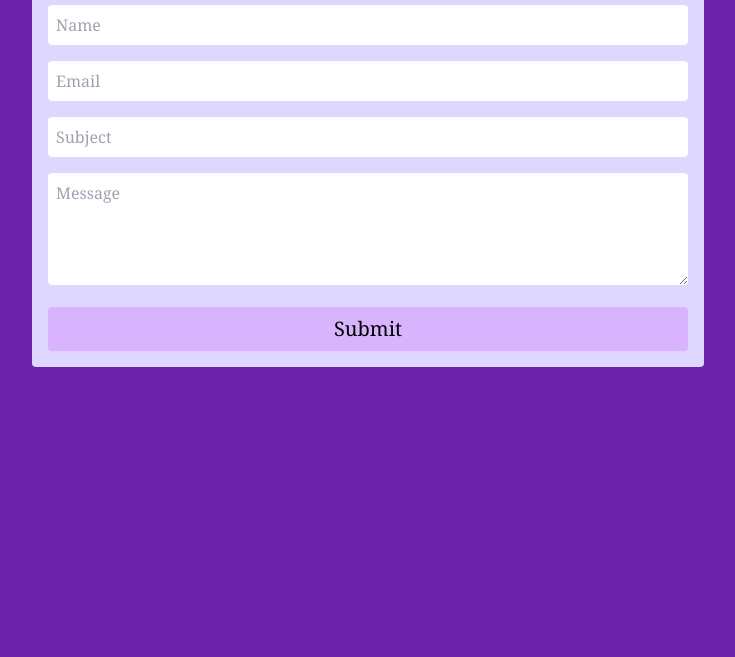
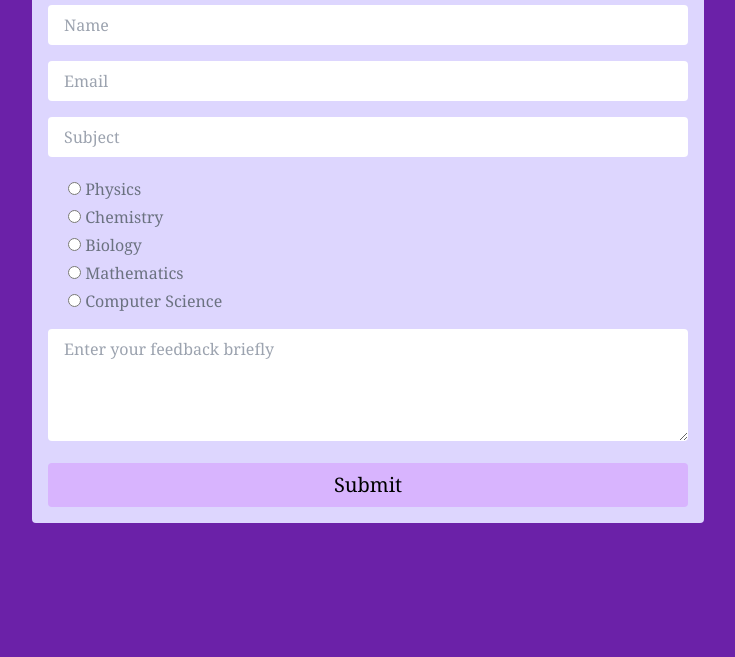
Before and after one commit to GayathriHG/cyberdude-challenges, a website: page DOM-tasks/Task-01-Form/dist/index.html in a window 1280 px wide. Shown: the part 143-800 px from the top of the page, without its empty margins (272-1007 px from the left). Drawn offline with Linux system fonts and the light colour scheme.

Commit message:
npm run built changes

```diff
--- a/DOM-tasks/Task-01-Form/dist/assets/index-mXlFEwSe.js
+++ /dev/null
@@ -1 +0,0 @@
-(function(){const t=document.createElement("link").relList;if(t&&t.supports&&t.supports("modulepreload"))return;for(const e of document.querySelectorAll('link[rel="modulepreload"]'))s(e);new MutationObserver(e=>{for(const r of e)if(r.type==="childList")for(const o of r.addedNodes)o.tagName==="LINK"&&o.rel==="modulepreload"&&s(o)}).observe(document,{childList:!0,subtree:!0});function i(e){const r={};return e.integrity&&(r.integrity=e.integrity),e.referrerPolicy&&(r.referrerPolicy=e.referrerPolicy),e.crossOrigin==="use-credentials"?r.credentials="include":e.crossOrigin==="anonymous"?r.credentials="omit":r.credentials="same-origin",r}function s(e){if(e.ep)return;e.ep=!0;const r=i(e);fetch(e.href,r)}})();const c=document.querySelector(".yourName");console.dir(c);
--- /dev/null
+++ b/DOM-tasks/Task-01-Form/dist/assets/index-s5cKixEy.js
@@ -0,0 +1 @@
+(function(){const o=document.createElement("link").relList;if(o&&o.supports&&o.supports("modulepreload"))return;for(const e of document.querySelectorAll('link[rel="modulepreload"]'))i(e);new MutationObserver(e=>{for(const t of e)if(t.type==="childList")for(const s of t.addedNodes)s.tagName==="LINK"&&s.rel==="modulepreload"&&i(s)}).observe(document,{childList:!0,subtree:!0});function c(e){const t={};return e.integrity&&(t.integrity=e.integrity),e.referrerPolicy&&(t.referrerPolicy=e.referrerPolicy),e.crossOrigin==="use-credentials"?t.credentials="include":e.crossOrigin==="anonymous"?t.credentials="omit":t.credentials="same-origin",t}function i(e){if(e.ep)return;e.ep=!0;const t=c(e);fetch(e.href,t)}})();const r=document.forms.feedback;document.querySelector("form button");const{fullName:u,email:f,subject:l,type:d,message:a}=r.elements;radioButton.checked&&(l.value=labelName);r.addEventListener("submit",n=>{n.preventDefault(),new FormData(r),r.elements,console.log("form has been submitted")});
--- a/DOM-tasks/Task-01-Form/dist/index.html
+++ b/DOM-tasks/Task-01-Form/dist/index.html
@@ -1,36 +1,76 @@
 <!doctype html>
 <html lang="en">
+
 <head>
   <meta charset="UTF-8" />
   <meta name="viewport" content="width=device-width, initial-scale=1.0" />
   <title>Feedback Form</title>
-    <script type="module" crossorigin src="./assets/index-mXlFEwSe.js"></script>
-    <link rel="stylesheet" crossorigin href="./assets/index-Oh3z_dBb.css">
+  <!--stylesheet-->
+  <script type="module" crossorigin src="/assets/index-s5cKixEy.js"></script>
+  <link rel="stylesheet" crossorigin href="/assets/index-V3PveQdj.css">
 </head>
+
 <body class="bg-purple-800">
 
+  <!--Feedback form-->
+  <div class="bg-violet-200 max-w-2xl mx-auto px-4  rounded">
+    <h2 class="text-center mt-20 mb-5 pt-5 font-serif text-xl"> Feedback Form
+    </h2>
+    <form name="feedback">
+      <div class>
+        <!--username-->
+        <div>
+          <input type="text" name="fullName" placeholder="Name" required class="w-full mb-4 rounded p-2 outline-none font-serif pl-4">
+        </div>
+        <!--user email-->
+        <div>
+          <input type="text" name="email" placeholder="Email" required class="w-full mb-4 rounded p-2 outline-none font-serif pl-4">
+        </div>
+        <!--subjects-->
+        <div>
+          <input type="text" name="subject" placeholder="Subject" required class="w-full mb-4 rounded p-2 outline-none font-serif pl-4">
+        </div>
+        <div class="font-serif text-gray-500 mb-4 px-4">
+          <div class="m-1">
 
-    <div class="bg-violet-200 max-w-2xl mx-auto px-4  rounded">
-      <h2 class="text-center mt-20 mb-5 pt-5 font-serif text-xl">Your Feedback </h2>
-    <form>
-      <div>
-        <div class="yourName">
-          <input type="text" placeholder="Name" class="w-full mb-4 rounded p-2 outline-none font-serif">
+            <input type="radio" name="type" id="Physics" required value="Physics">
+            <label for="Physics">Physics</label>
           </div>
-        <div class="yourEmail">
-          <input type="text" placeholder="Email" class="w-full mb-4 rounded p-2 outline-none font-serif">
+          <div class="m-1">
+            <input type="radio" name="type" id="Chemistry" required value="Chemistry">
+            <label for="Chemistry">Chemistry</label>
+
           </div>
-        <div class="yourSubject">
-          <input type="text" placeholder="Subject" class="w-full mb-4 rounded p-2 outline-none font-serif">
+          <div class="m-1">
+            <input type="radio" name="type" id="Biology" required value="Biology"> <label for="Biology">Biology</label>
           </div>
-        <div class="yourMessage">
-          <textarea placeholder="Message" class="w-full mb-4 rounded p-2 outline-none font-serif" rows="4"></textarea>
+          <div class="m-1">
+            <input type="radio" name="type" id="Mathematics" required value="Mathematics"> <label
+              for="Mathematics">Mathematics</label>
+          </div>
+          <div class="m-1">
+            <input type="radio" name="type" id="Computer Science" required value="Computer Science"> <label
+              for="Computer Science">Computer Science</label>
           </div>
         </div>
-      <button class="bg-purple-300 mb-4 w-full p-2 rounded hover:bg-purple-400 cursor-pointer font-serif text-xl" >Submit</button>
+
+
+
+      </div>
+      <!--feedback message-->
+      <div>
+        <textarea placeholder="Enter your feedback briefly" required name="message"
+          class="w-full mb-4 rounded p-2 outline-none font-serif pl-4" rows="4"></textarea>
+      </div>
+      <!--submit button-->
+      <div>
+        <button
+          class="bg-purple-300 mb-4 w-full p-2 rounded hover:bg-purple-400 cursor-pointer font-serif text-xl">Submit</button>
+      </div>
+  </div>
   </div>
 
-  </div>
+
   </form>
 
 
@@ -38,4 +78,5 @@
 
 
 </body>
+
 </html>
```
Also changed, not shown: DOM-tasks/Task-01-Form/dist/assets/index-Oh3z_dBb.css (deleted), DOM-tasks/Task-01-Form/dist/assets/index-V3PveQdj.css (added). Lines whose indentation alone changed are shown as unchanged.
